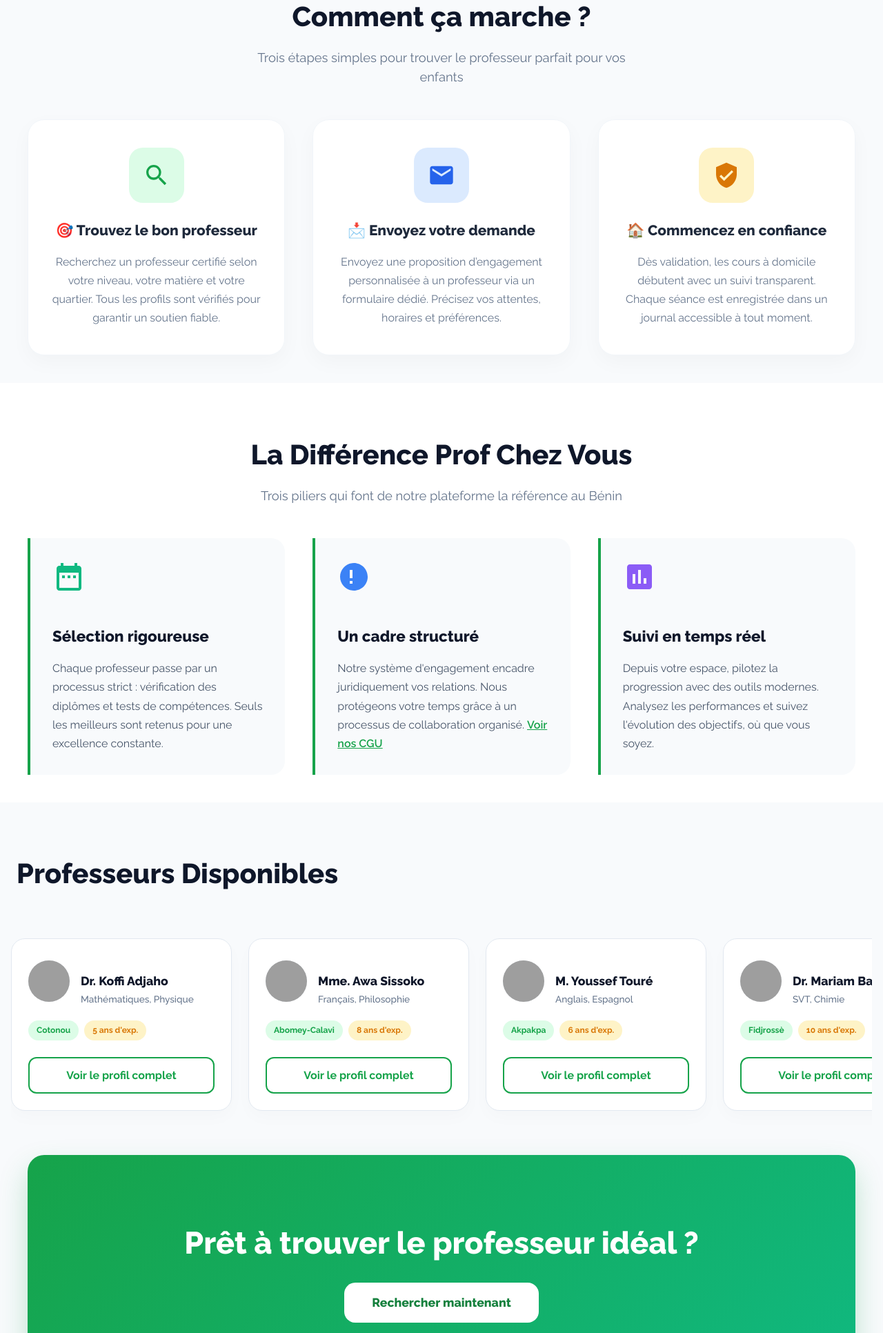
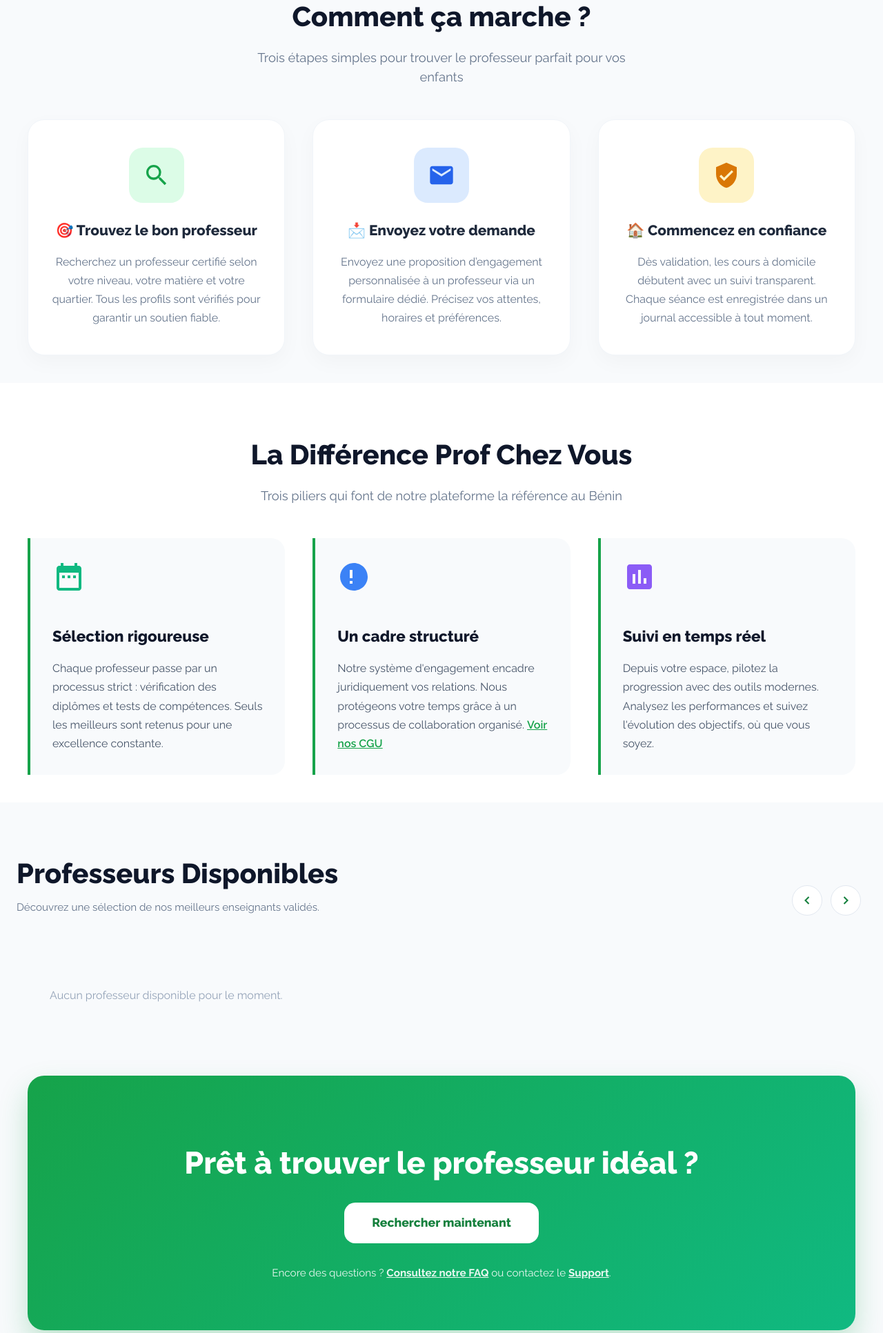
Before and after one commit to teddywillis222-jpg/pcv-django, a Django app: page / in a window 1280 px wide. Shown: the part 725-2657 px from the top of the page at 69% size. Run offline with Django 5.2, Linux system fonts and the light colour scheme; grey boxes are pictures that could not be loaded.

Commit message:
Ajustement de la logique de redirection et Refonte complète de la structure conditionnelle et du design

```diff
--- a/core/views.py
+++ b/core/views.py
@@ -23,7 +23,18 @@ from django.template.loader import render_to_string
 
 
 def home(request):
-    return render(request, "core/home.html")
+    from .choices import ValidationStatus
+    # On récupère 6 professeurs validés aléatoirement (ou les plus récents)
+    top_professeurs = TeacherProfile.objects.filter(
+        statut_de_validation=ValidationStatus.VALIDE
+    ).order_by('?')[:6]
+
+    for prof in top_professeurs:
+        # Valeurs par défaut pour l'affichage home si non définies
+        prof.moyenne_avis = 4.8 if prof.est_certifie else 4.5
+        prof.nombre_avis = 12 if prof.est_certifie else 3
+
+    return render(request, "core/home.html", {"top_professeurs": top_professeurs})
 
 def faq(request):
     """Page FAQ - Questions fréquentes"""
@@ -312,8 +323,10 @@ def prof_attente_dashboard(request):
         return redirect("prof_create_profile")
 
     from .choices import ValidationStatus
-    if teacher_instance.statut_de_validation == ValidationStatus.VALIDE:
-        return redirect("prof_dashboard")
+
+    # On ne redirige plus automatiquement pour permettre d'afficher le message de succès sur cette page
+    # if teacher_instance.statut_de_validation == ValidationStatus.VALIDE:
+    #     return redirect("prof_dashboard")
 
     if request.method == "POST":
         teacher_instance.presentation = request.POST.get("presentation", teacher_instance.presentation)
--- a/templates/core/home.html
+++ b/templates/core/home.html
@@ -254,11 +254,19 @@ main.container {
     max-width: 1300px;
     margin: 0 auto;
     overflow-x: auto;
-    padding: 1rem 0 2rem 0;
+    padding: 1.5rem 0.5rem 2.5rem 0.5rem;
     scrollbar-width: none;
     scroll-snap-type: x mandatory;
+    -ms-overflow-style: none; /* IE/Edge */
+    scroll-behavior: smooth;
 }
 .prof-scroll-container::-webkit-scrollbar { display: none; }
+
+/* Hide scroll controls on mobile */
+.scroll-controls { display: none !important; }
+@media (min-width: 1024px) {
+    .scroll-controls { display: flex !important; }
+}
 
 .prof-wrapper {
     display: flex;
@@ -633,78 +641,76 @@ main.container {
 </section>
 
 <!-- PROFESSEURS DISPONIBLES & CTA -->
-<section class="section-padding bg-light">
-    <div class="section-header" style="text-align: left; padding-left: 0.5rem; max-width: 1300px; margin-left: auto; margin-right: auto;">
-        <h2 style="margin-bottom: 0;">Professeurs Disponibles</h2>
+<section class="section-padding bg-light" style="position: relative;">
+    <div class="section-header" style="text-align: left; padding-left: 0.5rem; max-width: 1300px; margin-left: auto; margin-right: auto; display: flex; justify-content: space-between; align-items: flex-end;">
+        <div>
+            <h2 style="margin-bottom: 0.5rem;">Professeurs Disponibles</h2>
+            <p style="font-size: 0.95rem; color: #64748b; margin: 0;">Découvrez une sélection de nos meilleurs enseignants validés.</p>
+        </div>
+        <!-- Scroll Buttons (Desktop Only) -->
+        <div class="scroll-controls" style="display: flex; gap: 0.75rem;">
+            <button onclick="scrollProfs('left')" style="width: 44px; height: 44px; border-radius: 50%; border: 1px solid #e2e8f0; background: white; cursor: pointer; display: flex; align-items: center; justify-content: center; color: var(--success-700); transition: all 0.2s;">
+                <svg width="20" height="20" viewBox="0 0 24 24" fill="none" stroke="currentColor" stroke-width="2.5"><polyline points="15 18 9 12 15 6"></polyline></svg>
+            </button>
+            <button onclick="scrollProfs('right')" style="width: 44px; height: 44px; border-radius: 50%; border: 1px solid #e2e8f0; background: white; cursor: pointer; display: flex; align-items: center; justify-content: center; color: var(--success-700); transition: all 0.2s;">
+                <svg width="20" height="20" viewBox="0 0 24 24" fill="none" stroke="currentColor" stroke-width="2.5"><polyline points="9 18 15 12 9 6"></polyline></svg>
+            </button>
+        </div>
     </div>
 
-    <div class="prof-scroll-container">
+    <div class="prof-scroll-container" id="profScroll">
         <div class="prof-wrapper">
-            <!-- Carte 1 -->
+            {% for prof in top_professeurs %}
+            <!-- Dynamic Card -->
             <div class="prof-card">
                 <div class="prof-card-header">
-                    <img src="https://images.unsplash.com/photo-1531384441138-2736e62e0919?ixlib=rb-4.0.3&auto=format&fit=crop&w=200&q=80" alt="Prof" class="prof-avatar">
+                    {% if prof.photo_de_profil %}
+                        <img src="{{ prof.photo_de_profil.url }}" alt="{{ prof.prenom }}" class="prof-avatar">
+                    {% else %}
+                        <div class="prof-avatar" style="display: flex; align-items: center; justify-content: center; background: #f1f5f9; color: #94a3b8;">
+                            <svg width="32" height="32" viewBox="0 0 24 24" fill="none" stroke="currentColor" stroke-width="2"><path d="M20 21v-2a4 4 0 0 0-4-4H8a4 4 0 0 0-4 4v2"></path><circle cx="12" cy="7" r="4"></circle></svg>
+                        </div>
+                    {% endif %}
                     <div class="prof-info">
-                        <h4>Dr. Koffi Adjaho</h4>
-                        <p>Mathématiques, Physique</p>
+                        <h4>{{ prof.prenom }} {{ prof.nom|slice:":1" }}.</h4>
+                        <p>{{ prof.matiere_enseignee }}</p>
                     </div>
                 </div>
                 <div class="prof-badges">
-                    <span class="badge badge-green">Cotonou</span>
-                    <span class="badge badge-amber">5 ans d'exp.</span>
+                    <span class="badge badge-green">{{ prof.ville_quartier }}</span>
+                    <span class="badge badge-amber">{{ prof.annees_d_experience }} ans d'exp.</span>
                 </div>
-                <a href="#" class="btn-outline-green">Voir le profil complet</a>
-            </div>
-
-            <!-- Carte 2 -->
-            <div class="prof-card">
-                <div class="prof-card-header">
-                    <img src="https://images.unsplash.com/photo-1573496359142-b8d87734a5a2?ixlib=rb-4.0.3&auto=format&fit=crop&w=200&q=80" alt="Prof" class="prof-avatar">
-                    <div class="prof-info">
-                        <h4>Mme. Awa Sissoko</h4>
-                        <p>Français, Philosophie</p>
+                <div style="margin-top: auto; padding-top: 1rem; border-top: 1px solid #f1f5f9; display: flex; justify-content: space-between; align-items: center; margin-bottom: 1rem;">
+                    <div style="display: flex; align-items: center; gap: 0.25rem;">
+                        <svg width="14" height="14" viewBox="0 0 24 24" fill="#fbbf24" stroke="#fbbf24"><polygon points="12 2 15.09 8.26 22 9.27 17 14.14 18.18 21.02 12 17.77 5.82 21.02 7 14.14 2 9.27 8.91 8.26 12 2"></polygon></svg>
+                        <span style="font-size: 0.875rem; font-weight: 700;">{{ prof.moyenne_avis }}</span>
+                        <span style="font-size: 0.75rem; color: #94a3b8;">({{ prof.nombre_avis }})</span>
+                    </div>
+                    <div style="font-size: 0.875rem; font-weight: 800; color: var(--success-700);">
+                        {{ prof.tarif_horaire|floatformat:0 }} F/h
                     </div>
                 </div>
-                <div class="prof-badges">
-                    <span class="badge badge-green">Abomey-Calavi</span>
-                    <span class="badge badge-amber">8 ans d'exp.</span>
-                </div>
-                <a href="#" class="btn-outline-green">Voir le profil complet</a>
+                <a href="{% url 'professeur_detail' prof.slug %}" class="btn-outline-green">Voir le profil complet</a>
             </div>
-
-            <!-- Carte 3 -->
-            <div class="prof-card">
-                <div class="prof-card-header">
-                    <img src="https://images.unsplash.com/photo-1506277886164-e25aa3f4ef7f?ixlib=rb-4.0.3&auto=format&fit=crop&w=200&q=80" alt="Prof" class="prof-avatar">
-                    <div class="prof-info">
-                        <h4>M. Youssef Touré</h4>
-                        <p>Anglais, Espagnol</p>
-                    </div>
-                </div>
-                <div class="prof-badges">
-                    <span class="badge badge-green">Akpakpa</span>
-                    <span class="badge badge-amber">6 ans d'exp.</span>
-                </div>
-                <a href="#" class="btn-outline-green">Voir le profil complet</a>
+            {% empty %}
+            <div style="padding: 2rem; text-align: center; color: #94a3b8; width: 100%;">
+                Aucun professeur disponible pour le moment.
             </div>
-
-            <!-- Carte 4 -->
-            <div class="prof-card">
-                <div class="prof-card-header">
-                    <img src="https://images.unsplash.com/photo-1589156280159-27698a70f29e?ixlib=rb-4.0.3&auto=format&fit=crop&w=200&q=80" alt="Prof" class="prof-avatar">
-                    <div class="prof-info">
-                        <h4>Dr. Mariam Bako</h4>
-                        <p>SVT, Chimie</p>
-                    </div>
-                </div>
-                <div class="prof-badges">
-                    <span class="badge badge-green">Fidjrossè</span>
-                    <span class="badge badge-amber">10 ans d'exp.</span>
-                </div>
-                <a href="#" class="btn-outline-green">Voir le profil complet</a>
-            </div>
+            {% endfor %}
         </div>
     </div>
+
+    <script>
+        function scrollProfs(direction) {
+            const container = document.getElementById('profScroll');
+            const scrollAmount = 340; // Card width + gap
+            if (direction === 'left') {
+                container.scrollBy({ left: -scrollAmount, behavior: 'smooth' });
+            } else {
+                container.scrollBy({ left: scrollAmount, behavior: 'smooth' });
+            }
+        }
+    </script>
 
     <!-- CTA Final -->
     <div class="cta-final">
```
Also changed, not shown: templates/core/prof_attente_dashboard.html (+58 -8 lines).
